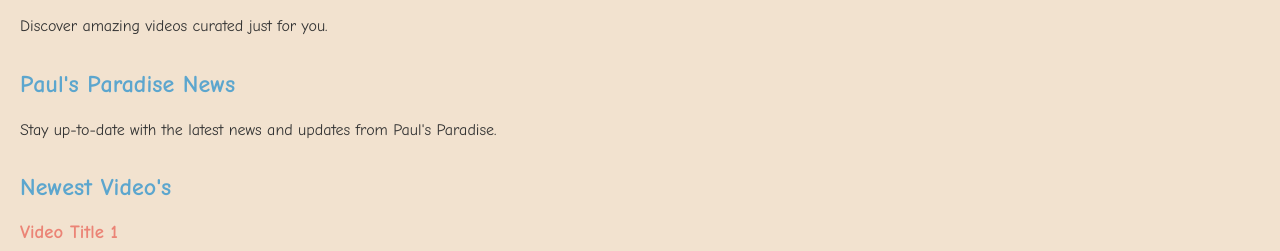
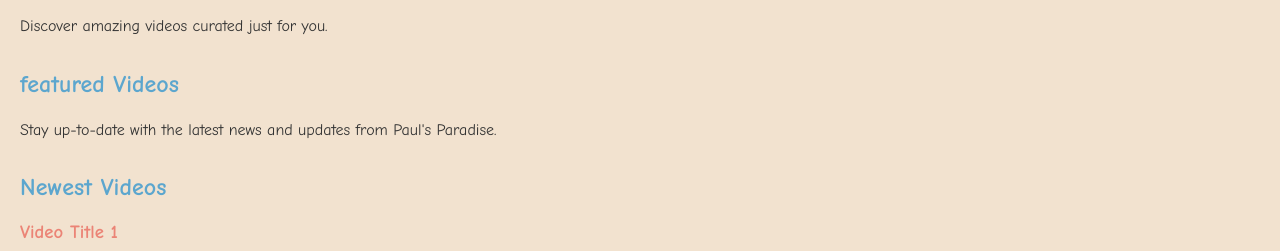
Before and after one commit to Pauldots/Pauls-Paradise-Hub, a plain HTML site: page index.html in a window 1280 px wide. Shown: the part 271-522 px from the top of the page. Drawn offline with Linux system fonts and the light colour scheme.

Commit message:
Update index.html

```diff
--- a/index.html
+++ b/index.html
@@ -86,12 +86,12 @@
             <p>Discover amazing videos curated just for you.</p>
         </section>
         <section id="news">
-            <h2>Paul's Paradise News</h2>
+            <h2>featured Videos</h2>
             <p>Stay up-to-date with the latest news and updates from Paul's Paradise.</p>
             <!-- Add news articles here -->
         </section>
         <section id="videos">
-            <h2>Newest Video's</h2>
+            <h2>Newest Videos</h2>
             <div>
                 <h3>Video Title 1</h3>
                 <iframe width="560" height="315" src="https://www.youtube.com/embed/jPkg_YCazZQ" frameborder="0" allow="accelerometer; autoplay; clipboard-write; encrypted-media; gyroscope; picture-in-picture" allowfullscreen></iframe>
```
